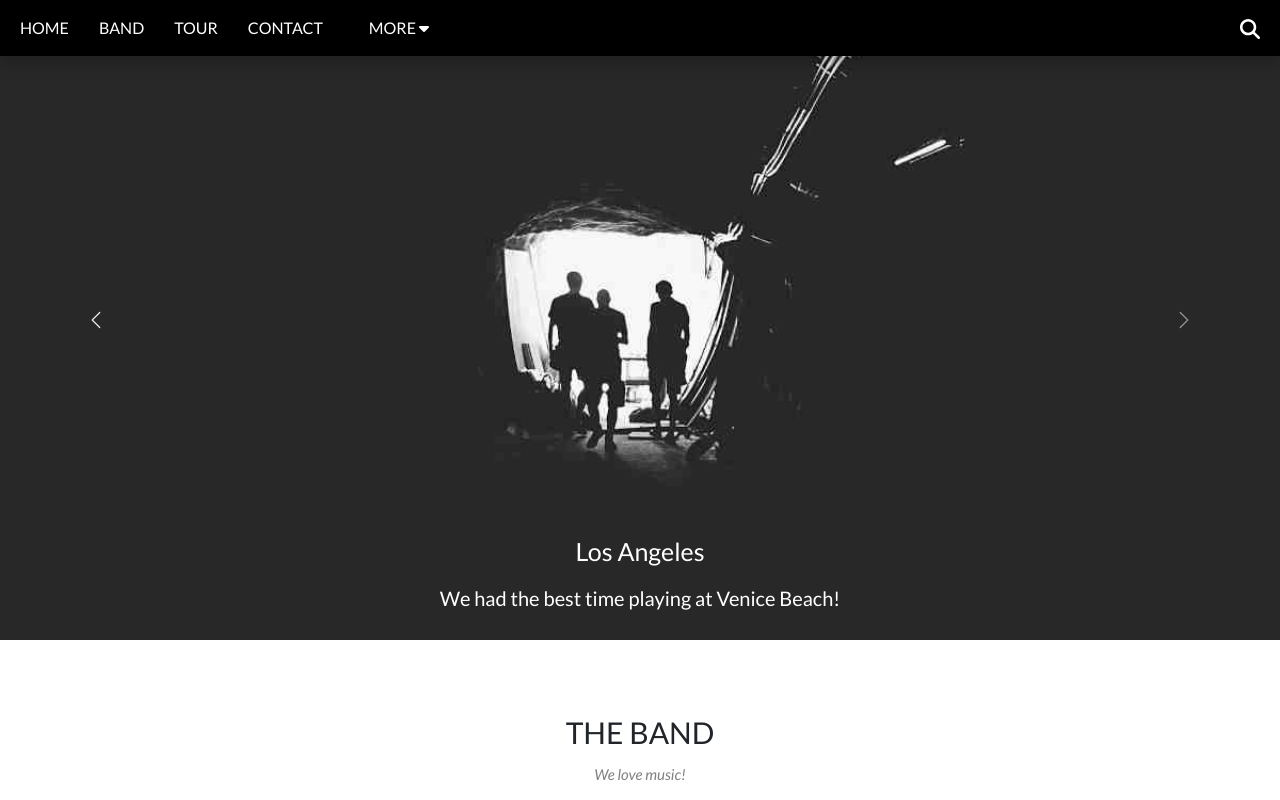
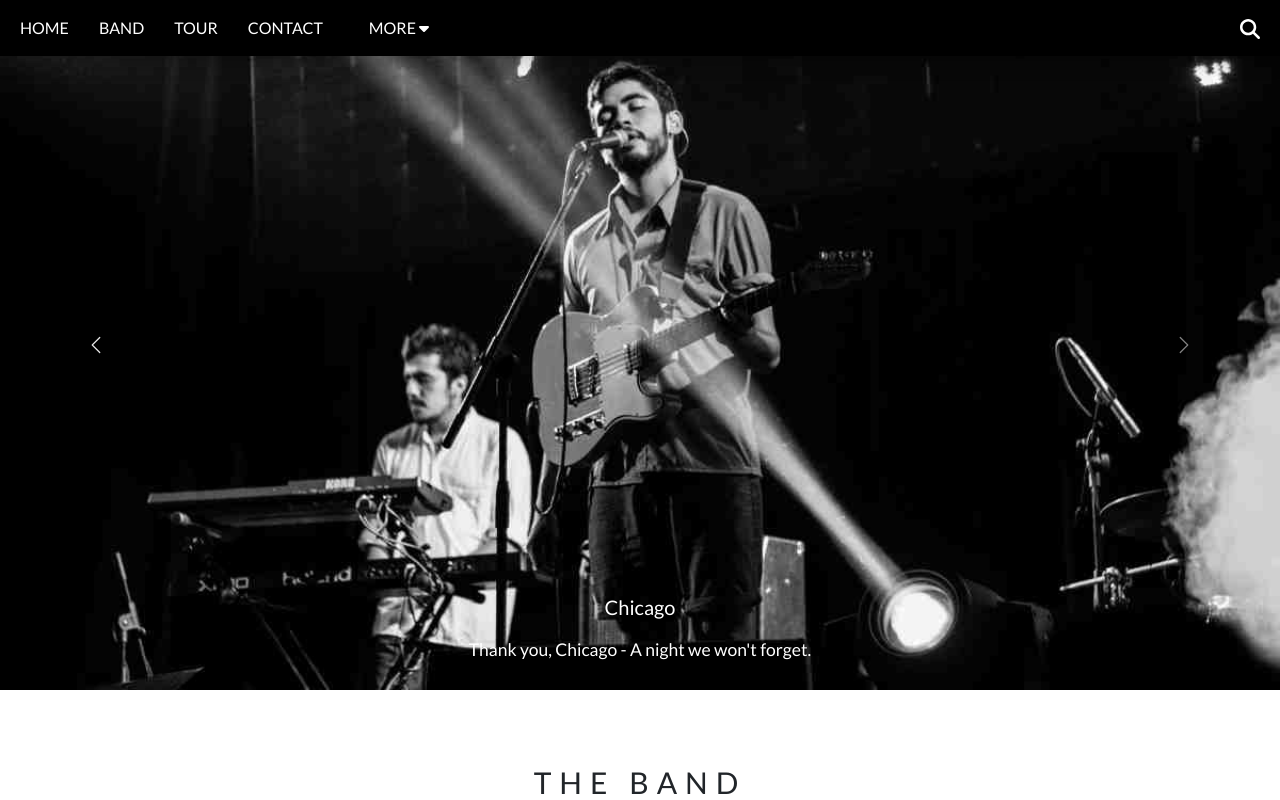
Before and after one commit to mfaiz-ahmed/Band-Website-React, a React (Create React App) app in the folder band-website/: page / in a window 1280 px wide. Both pictures are taken after a click on the button "Previous". Shown: the top 800 px of the page. Built offline with nearby package versions, Linux system fonts and the light colour scheme.

Commit message:
band website

```diff
--- a/band-website/public/index.html
+++ b/band-website/public/index.html
@@ -10,6 +10,7 @@
       content="Web site created using create-react-app"
     />
     <link rel="apple-touch-icon" href="%PUBLIC_URL%/logo192.png" />
+    <link href="https://cdn.jsdelivr.net/npm/bootstrap@5.3.3/dist/css/bootstrap.min.css" rel="stylesheet" integrity="sha384-QWTKZyjpPEjISv5WaRU9OFeRpok6YctnYmDr5pNlyT2bRjXh0JMhjY6hW+ALEwIH" crossorigin="anonymous">
     <!--
       manifest.json provides metadata used when your web app is installed on a
       user's mobile device or desktop. See https://developers.google.com/web/fundamentals/web-app-manifest/
@@ -39,5 +40,6 @@
       To begin the development, run `npm start` or `yarn start`.
       To create a production bundle, use `npm run build` or `yarn build`.
     -->
+    <script src="https://cdn.jsdelivr.net/npm/bootstrap@5.3.3/dist/js/bootstrap.bundle.min.js" integrity="sha384-YvpcrYf0tY3lHB60NNkmXc5s9fDVZLESaAA55NDzOxhy9GkcIdslK1eN7N6jIeHz" crossorigin="anonymous"></script>
   </body>
 </html>
--- a/band-website/src/App.css
+++ b/band-website/src/App.css
@@ -24,7 +24,7 @@ padding-left: 2rem;}
 li{list-style: none;
     cursor: pointer;}
 
-    li:hover{text-decoration: underline;}
+    li:hover{background-color: gray;}
 
 
 .dropbtn {
@@ -74,6 +74,7 @@ cursor: pointer;}
 
 .heading{font-size: 3rem;
 margin: 1rem 0;
+letter-spacing: 0.8rem;
 }
 
 
--- a/band-website/src/components/Carousel.tsx
+++ b/band-website/src/components/Carousel.tsx
@@ -5,30 +5,39 @@ import Carousel3 from './Assets/Carousel-3.jpg'
 
 export default function Carousel() {
   return (
-    <div id="carouselExampleAutoplaying" className="carousel slide" data-bs-ride="carousel">
+    <div  id="carouselExampleAutoplaying" className="carousel slide" data-bs-ride="carousel">
   <div className="carousel-inner">
-      <div className="carousel-item active">
-        <img src={Carousel1} className="d-block w-100" alt="Carousel 1"/>
+    <div  className="carousel-item active">
+      <img style={{
+        width:'100%',
+        paddingTop:'5rem'
+      }} src={Carousel1} className="d-block" alt="Carousel 1"/>
       <div className="carousel-caption d-none d-md-block">
-        <h1>Los Angeles</h1>
+        <h2>Los Angeles</h2>
         <br />
-        <h2>We had the best time playing at Venice Beach!</h2>
+        <h3>We had the best time playing at Venice Beach!</h3>
       </div>
     </div>
     <div className="carousel-item">
-        <img src={Carousel2} className="d-block w-100" alt="Carousel 2"/>
+      <img style={{
+        width:'100%',
+        paddingTop:'5rem'
+      }} src={Carousel2}  alt="Carousel 2"/>
       <div className="carousel-caption d-none d-md-block">
-        <h5>New York</h5>
+        <h2>New York</h2>
         <br />
-        <p>The atmosphere in New York is lorem ipsum.</p>
+        <h3>The atmosphere in New York is lorem ipsum.</h3>
       </div>
     </div>
     <div className="carousel-item">
-        <img src={Carousel3} className="d-block w-100" alt="Carousel 3"/>
+      <img style={{
+        width:'100%',
+        paddingTop:'5rem'
+      }} src={Carousel3}  alt="Carousel 3"/>
       <div className="carousel-caption d-none d-md-block">
-        <h5>Chicago</h5>
+        <h2>Chicago</h2>
         <br />
-        <p>Thank you, Chicago - A night we won't forget.</p>
+        <h3>Thank you, Chicago - A night we won't forget.</h3>
       </div>
     </div>
   </div>
--- a/band-website/src/components/ContactPage.tsx
+++ b/band-website/src/components/ContactPage.tsx
@@ -5,7 +5,7 @@ import { faEnvelope, faLocationDot, faPhone } from '@fortawesome/free-solid-svg-
 export default function contact() {
   return (
     <div className='text-center box'>
-      <h1 className='heading'>THE BAND</h1>
+      <h1 className='heading'>CONTACT</h1>
       <h2 className='heading2'>We love music!</h2>
       <div className='contactBox'>
         <div >
```
Also changed, not shown: band-website/src/components/NotFound.tsx (added, +10 -0 lines), band-website/src/App.tsx (indentation only). Lines whose indentation alone changed are shown as unchanged.
